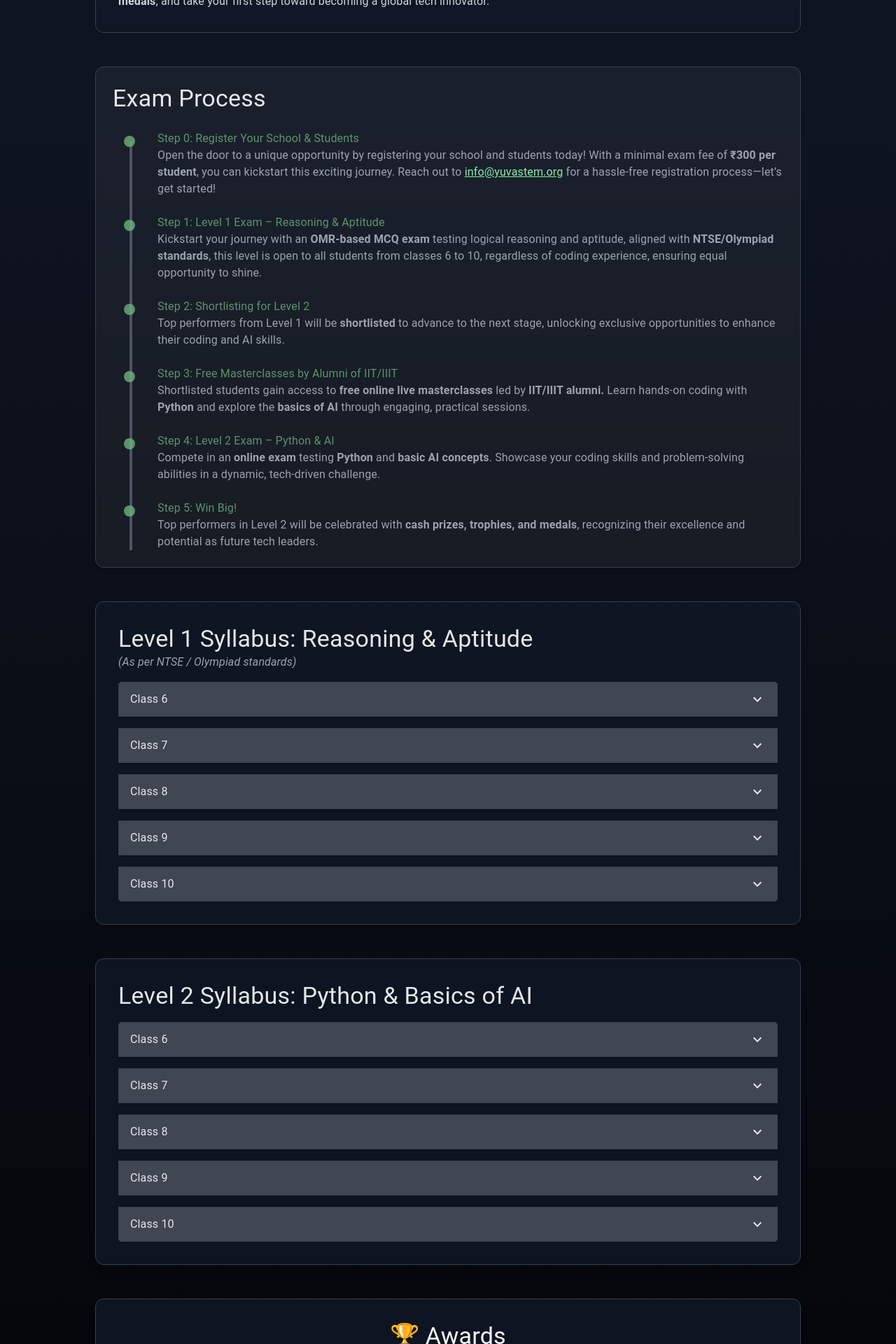
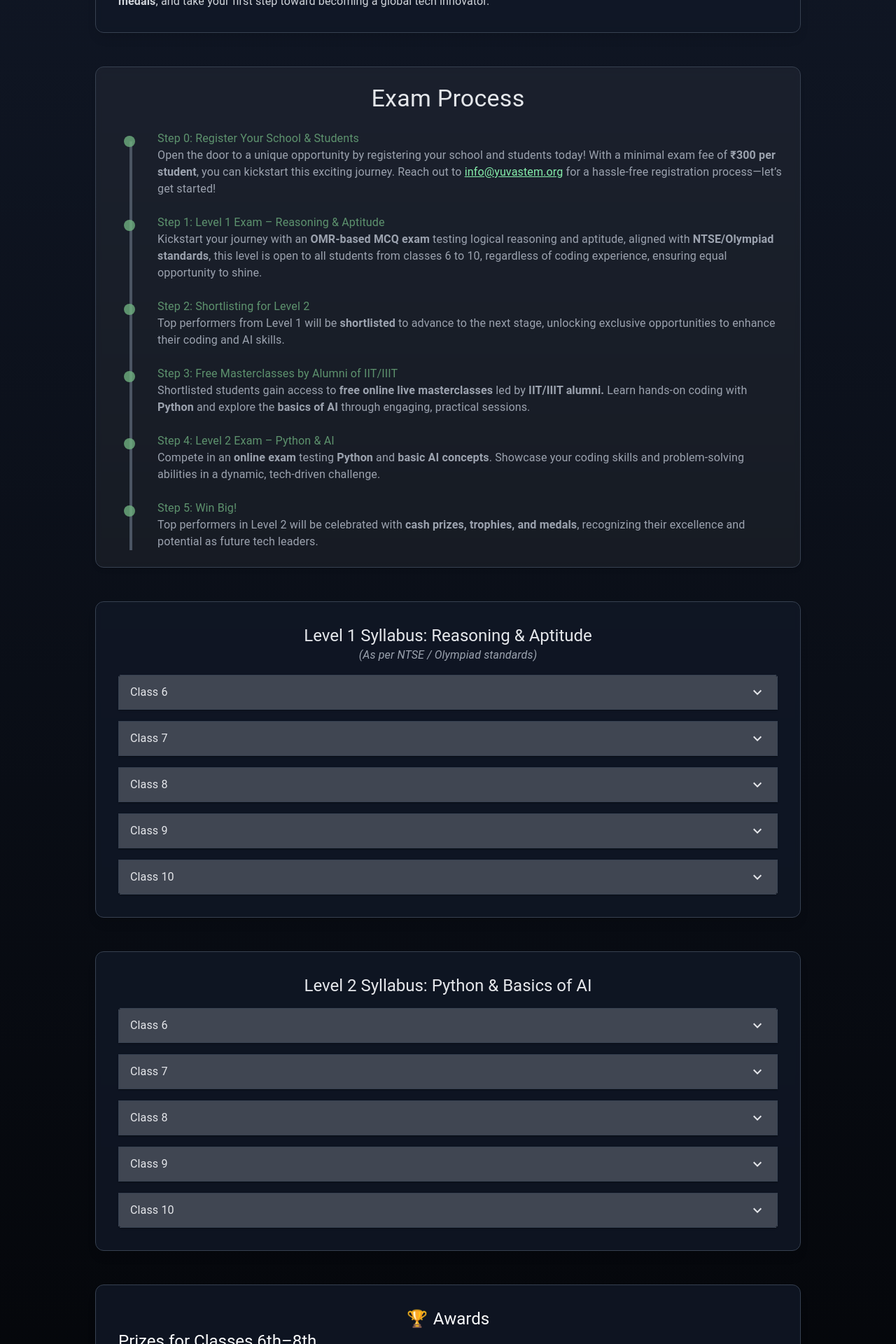
Before and after one commit to sajjanstem/sajjan-stem, a React (Create React App) app: page /exams in a window 1280 px wide. Shown: the part 400-2320 px from the top of the page at 70% size. Built offline with nearby package versions, Linux system fonts and the light colour scheme.

Commit message:
ui changes for junior coder hunt

```diff
--- a/src/components/Exams/Stem.tsx
+++ b/src/components/Exams/Stem.tsx
@@ -65,7 +65,7 @@ const Stem = () => {
           className="backdrop-blur-sm bg-white bg-opacity-5 rounded-xl border border-gray-700 p-6 shadow-md"
           data-aos="fade-up"
         >
-          <Typography variant="h4" className="text-2xl font-bold mb-4 text-gray-200">
+          <Typography variant="h4" className="text-2xl md:text-3xl font-bold mb-4 text-gray-200 text-center flex items-center justify-center">
             Exam Process
           </Typography>
           <Box className="relative space-y-6">
@@ -188,7 +188,7 @@ const Stem = () => {
           sx={{ backdropFilter: "blur(4px)" }}
           data-aos="fade-up"
         >
-          <Typography variant="h4" className="text-3xl font-bold mb-6 text-gray-200">
+          <Typography variant="h5" className="text-xl md:text-2xl lg:text-3xl font-semibold mb-2 text-gray-200  text-center flex items-center justify-center">
             Level 2 Syllabus: Python & Basics of AI
           </Typography>
           {[
@@ -251,8 +251,8 @@ const Stem = () => {
         data-aos="fade-up"
       >
         <Typography
-          variant="h4"
-          className="text-3xl font-bold text-center mb-6 flex items-center justify-center"
+          variant="h5"
+          className="text-xl md:text-2xl lg:text-3xl font-semibold text-center mb-6 flex items-center justify-center"
           sx={{ color: '#f9fafb' }}
         >
           <span className="mr-2">🏆</span> Awards
@@ -347,6 +347,24 @@ const Stem = () => {
             </TableBody>
           </Table>
         </TableContainer>
+
+        {/* Awards
+        <div className="bg-gray-900/80 border border-gray-700 rounded-xl p-6 shadow-lg backdrop-blur-sm space-y-6" data-aos="fade-up">
+          <h2 className="text-xl sm:text-2xl font-bold text-center">🏆 Awards</h2>
+          {[{ title: "Classes 6th–8th", prizes: ["₹4,000 + Trophy + Medal", "₹3,000 + Trophy + Medal", "₹2,000 + Trophy + Medal"] }, { title: "Classes 9th–10th", prizes: ["₹6,000 + Trophy + Medal", "₹4,000 + Trophy + Medal", "₹3,000 + Trophy + Medal"] }].map((grp, idx) => (
+            <div key={idx}>
+              <p className="font-semibold text-lg text-gray-200 mb-2">{grp.title}</p>
+              <ul className="space-y-1">
+                {grp.prizes.map((prize, i) => (
+                  <li key={i} className="flex justify-between bg-gray-800/50 rounded px-3 py-2 hover:bg-gray-800/80">
+                    <span className="text-gray-200">{i + 1}st</span>
+                    <span className="text-gray-200">{prize}</span>
+                  </li>
+                ))}
+              </ul>
+            </div>
+          ))}
+        </div> */}
       </Box>
 
   {/* Footer Call-to-Action */}
--- a/src/components/SyllabusTable.tsx
+++ b/src/components/SyllabusTable.tsx
@@ -67,10 +67,10 @@ export default function SyllabusTable() {
       className="backdrop-blur-sm bg-gray-900/80 rounded-xl border border-gray-700 p-8 shadow-lg"
       data-aos="fade-up"
     >
-      <Typography variant="h4" className="text-3xl font-bold mb-6 text-gray-200">
+      <Typography variant="h5" className="text-xl md:text-2xl lg:text-3xl font-semibold mb-2 text-gray-200  text-center flex items-center justify-center">
         Level 1 Syllabus: Reasoning & Aptitude
       </Typography>
-      <Typography className="text-sm text-gray-400 mb-4 italic">
+      <Typography className="text-sm text-gray-400 mb-4 italic text-center flex items-center justify-center">
         (As per NTSE / Olympiad standards)
       </Typography>
 
```
